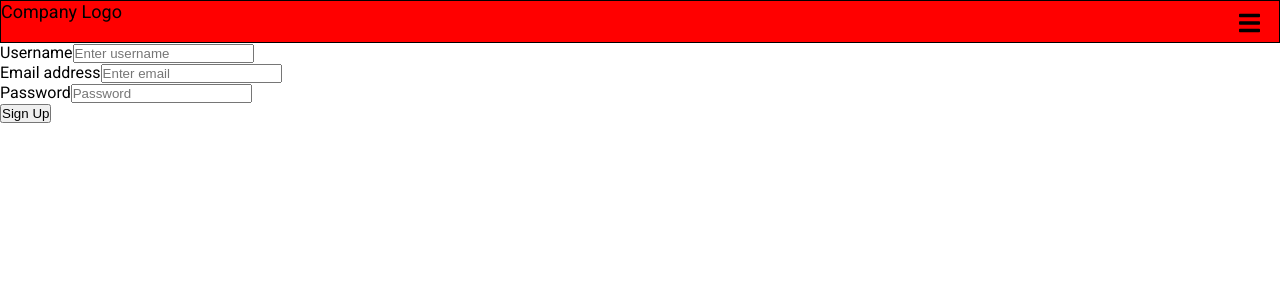
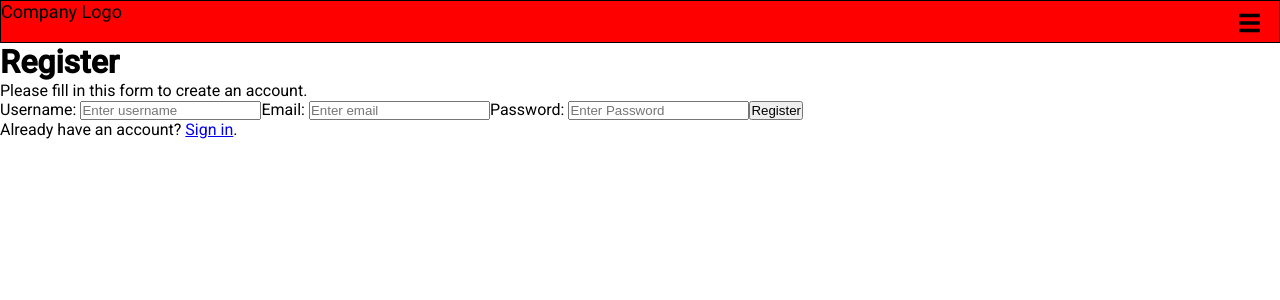
Before and after one commit to softdevpro9/react-ecommerce-frontend, a React (Create React App) app: page /signup in a window 1280 px wide. Shown: the top 300 px of the page. Built offline with nearby package versions, Linux system fonts and the light colour scheme; no server answers.

Commit message:
Add search bar and clean up Signup form

```diff
--- a/src/components/NewNavbar.js
+++ b/src/components/NewNavbar.js
@@ -27,7 +27,7 @@ class NewNavBar extends Component {
                     <li><Link to="/Categories" class="nav-links">Categories</Link></li>
 
                     <div class="dropdown">
-                        <li> Dropdown <FontAwesomeIcon icon={faCaretDown}/></li>
+                        <li>My Account <FontAwesomeIcon icon={faCaretDown}/></li>
                         <div class="dropdown-content">
                             <li><Link to="/Signup" class="nav-links">Signup</Link></li>
                             <li><Link to="/Login" class="nav-links">Login</Link></li>
@@ -39,6 +39,7 @@ class NewNavBar extends Component {
                     <li><Link to="#" class="nav-links">Cart</Link></li>
                 </ul>
              </nav>
+
          );
     }
 }
--- /dev/null
+++ b/src/components/Search.js
@@ -0,0 +1,22 @@
+import React, { Component } from 'react';
+import { FontAwesomeIcon } from "@fortawesome/react-fontawesome";
+import { faSearch} from "@fortawesome/free-solid-svg-icons";
+
+class Search extends Component {
+    state = {  }
+    render() {
+        return (
+            <div>
+                <form onSubmit={this.handleSubmit}>
+                <FontAwesomeIcon icon={faSearch}/>
+
+                <input type='text' placeholder="Search.." name="search"
+                value={this.state.text} onChange={this.handleChange}/>
+                <input type='submit'/>
+                </form>
+            </div>
+         );
+    }
+}
+
+export default Search;
--- a/src/components/Signup.js
+++ b/src/components/Signup.js
@@ -1,5 +1,6 @@
 import React, { Component } from 'react';
-import {Form, Button} from 'react-bootstrap'
+import {Form} from 'react-bootstrap'
+import { Link, NavLink} from 'react-router-dom'
 
 class Signup extends Component {
     constructor(props){
@@ -26,27 +27,25 @@ class Signup extends Component {
 
     render() {
         return (
-            <div className="container">
+            <div className="">
+                <h1>Register</h1>
+                <p>Please fill in this form to create an account.</p>
+
                 <Form onSubmit={this.handleSubmit}>
+                <label for="username">Username:  </label>
+                <input type="text" name="username" placeholder="Enter username" onChange={this.handleChange} required/>
 
-                <Form.Group controlId="formBasicUsername">
-                    <Form.Label>Username</Form.Label>
-                    <Form.Control type="username" placeholder="Enter username" onChange={this.handleChange} required/>
-                </Form.Group>
+                <label for="email">Email:  </label>
+                <input type="text" name="email" placeholder="Enter email" onChange={this.handleChange} required/>
 
-                <Form.Group controlId="formBasicEmail">
-                    <Form.Label>Email address</Form.Label>
-                    <Form.Control type="email" placeholder="Enter email" onChange={this.handleChange} required />
-                </Form.Group>
+                <label for="password">Password:  </label>
+                <input type="text" name="password" placeholder="Enter Password" onChange={this.handleChange} required/>
 
-                <Form.Group controlId="formBasicPassword">
-                    <Form.Label>Password</Form.Label>
-                    <Form.Control type="password" placeholder="Password" onChange={this.handleChange} required/>
-                </Form.Group>
+                <input type="submit" value="Register"></input>
 
-                <Button variant="primary" type="submit">
-                    Sign Up
-                </Button>
+                <div class="container signin">
+                    <p>Already have an account? <Link to="/login">Sign in</Link>.</p>
+                </div>
                 </Form>
             </div>
          );
--- a/src/containers/Home.js
+++ b/src/containers/Home.js
@@ -1,11 +1,12 @@
 import React, { Component } from 'react';
+import Search from '../components/Search';
 
 class Home extends Component {
     state = {  }
     render() {
         return (
             <div className = "container">
-                <h1>Home Page</h1>
+                <Search />
                 <h2>Will show Categories - carosel?</h2>
             </div>
         );
--- a/src/index.css
+++ b/src/index.css
@@ -8,6 +8,7 @@
 
 body {
   font-family: 'Roboto', sans-serif;
+  font-size: 16px;
 }
 
  /* Nav Bar  */
```
